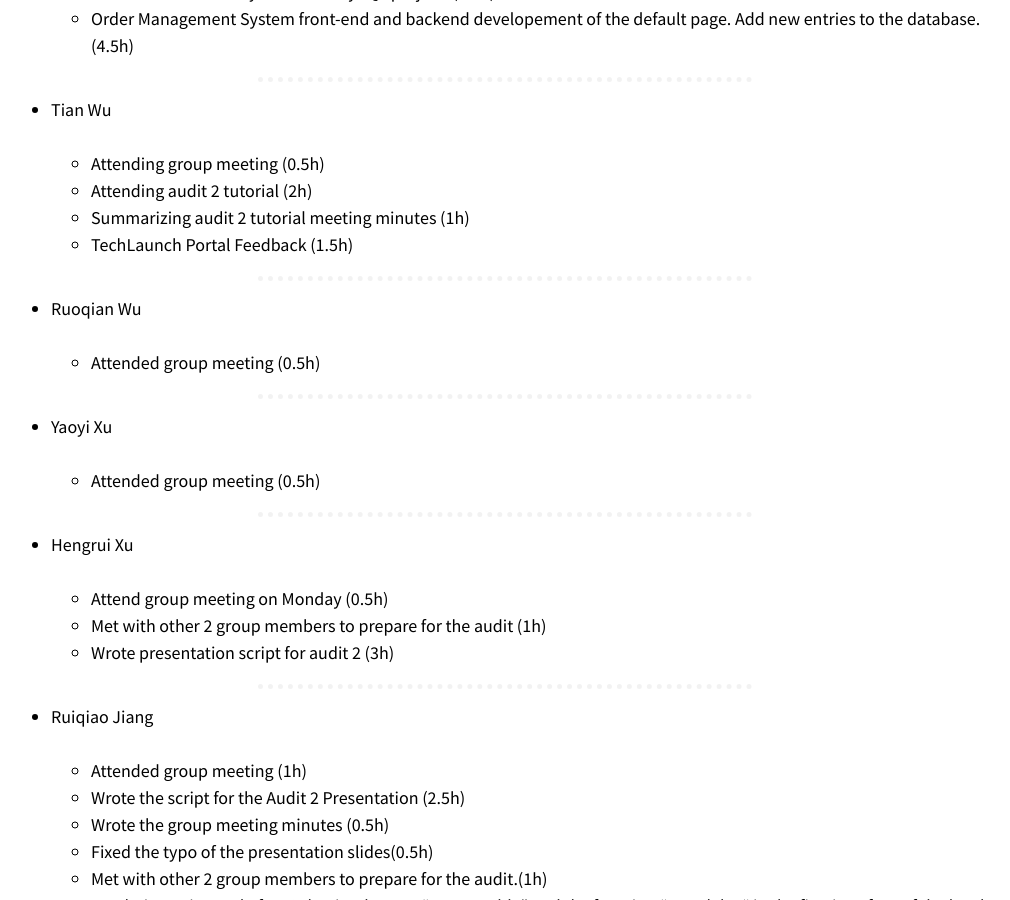
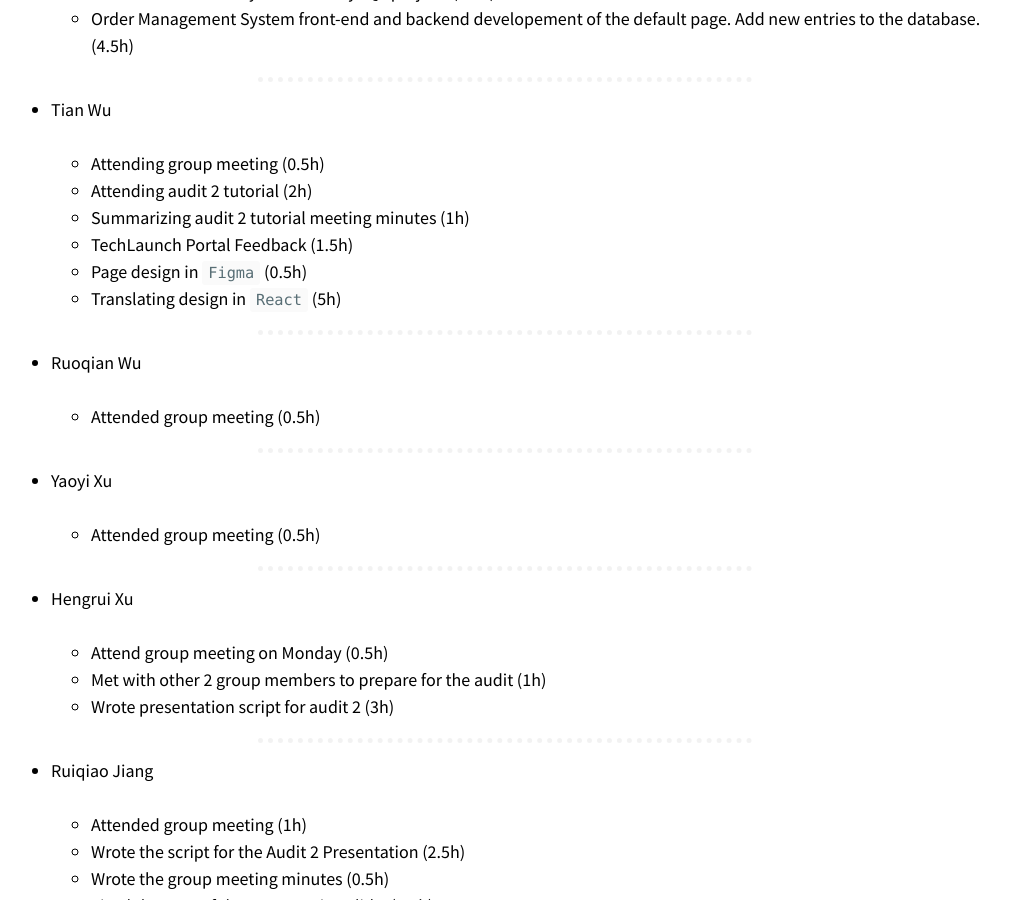
Before and after one commit to optofab/optofab.github.io, a Jekyll site: the page built from work_records.md, in a window 1280 px wide and 900 px high, scrolled down 9418 px. Shown: the whole window, without its empty margins (135-1145 px from the left). Built offline with Jekyll 4.4.1, drawn with Linux system fonts in a browser that asks for light colours; nearby versions of some CDN libraries; emoji names are drawn with the system emoji font.

Commit message:
update work records for week 6

```diff
--- a/work_records.md
+++ b/work_records.md
@@ -378,6 +378,8 @@ _[Don't forget to add hours for each of the work you've done. This line will be
   - Attending audit 2 tutorial (2h)
   - Summarizing audit 2 tutorial meeting minutes (1h)
   - TechLaunch Portal Feedback (1.5h)
+  - Page design in `Figma` (0.5h)
+  - Translating design in `React` (5h)
 
 <hr class="hr-dotted">
 
```
